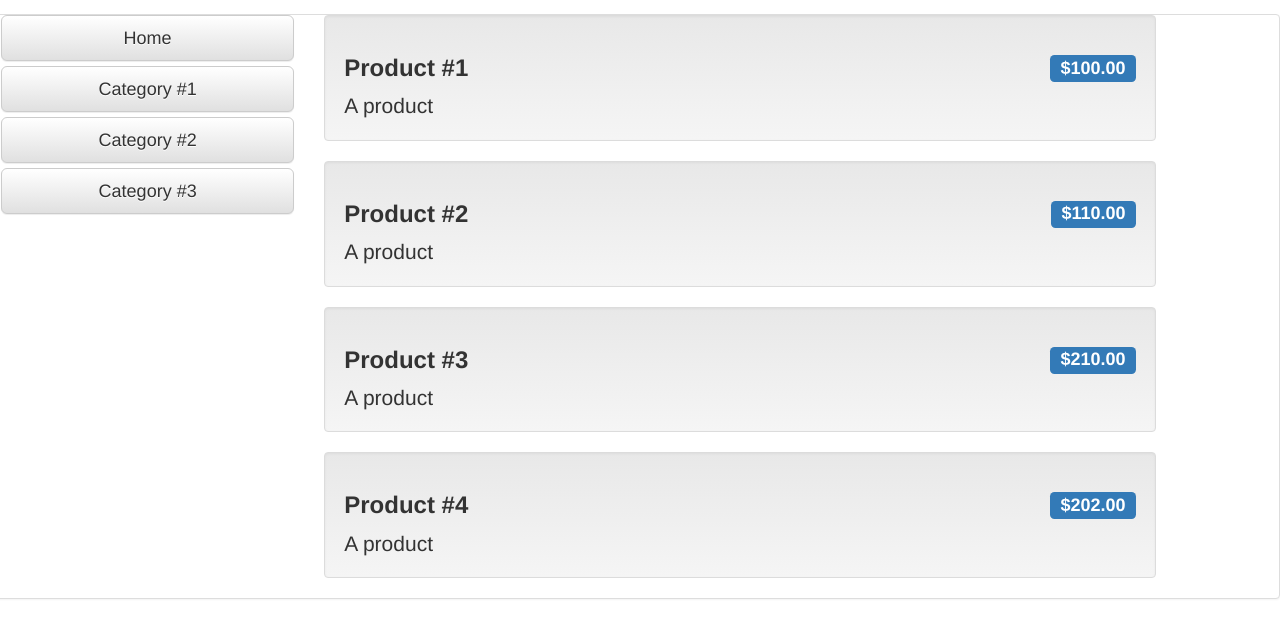
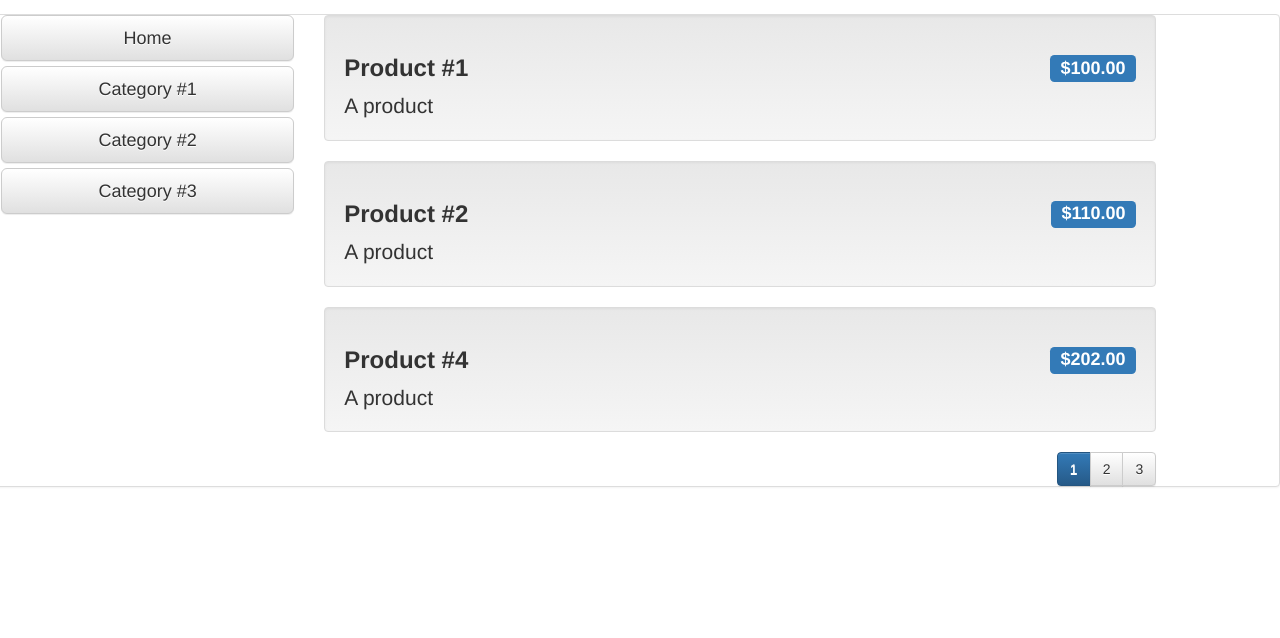
Before and after one commit to sbedulin/pro-angularjs-book, a website: page app/chapter-06-sports/app.html in a window 1280 px wide. Shown: the part 58-696 px from the top of the page. Drawn offline with nearby package versions, Linux system fonts and the light colour scheme.

Commit message:
Pagination for products

```diff
--- a/app/chapter-06-sports/app.html
+++ b/app/chapter-06-sports/app.html
@@ -30,7 +30,7 @@
     </div>
     <div class="col-xs-8">
         <div class="well"
-             ng-repeat="item in data.products | filter:categoryFilterFn | orderBy:'name'">
+             ng-repeat="item in data.products | filter:categoryFilterFn | range:selectedPage:pageSize | orderBy:'name'">
             <h3>
                 <strong>{{item.name}}</strong>
                 <span class="pull-right label label-primary">
@@ -39,6 +39,13 @@
             </h3>
             <span class="lead">{{item.description}}</span>
         </div>
+        <div class="pull-right btn-group">
+            <a ng-repeat="page in data.products | filter:categoryFilterFn | pageCount:pageSize"
+               ng-click="selectPage($index + 1)"
+               class="btn btn-default" ng-class="getPageClass($index + 1)">
+                {{$index + 1}}
+            </a>
+        </div>
     </div>
 </div>
 </body>
--- a/app/chapter-06-sports/controllers/productListControllers.js
+++ b/app/chapter-06-sports/controllers/productListControllers.js
@@ -1,10 +1,20 @@
 angular.module('sportsStore')
     .constant('productListActiveClass', 'btn-primary')
-    .controller('productListCtrl', function($scope, $filter, productListActiveClass) {
+    .constant('productListPageCount', 3)
+    .controller('productListCtrl', function($scope, $filter,
+        productListActiveClass, productListPageCount) {
         var selectedCategory = null;
+
+        $scope.selectedPage = 1;
+        $scope.pageSize = productListPageCount;
+
+        $scope.selectPage = function(newPage) {
+            $scope.selectedPage = newPage;
+        };
 
         $scope.selectCategory = function(newCategory) {
             selectedCategory = newCategory;
+            $scope.selectedPage = 1;
         };
 
         $scope.categoryFilterFn = function(product) {
@@ -14,4 +24,8 @@ angular.module('sportsStore')
         $scope.getCategoryClass = function(category) {
             return category == selectedCategory ? productListActiveClass : '';
         };
+
+        $scope.getPageClass = function(page) {
+            return page == $scope.selectedPage ? productListActiveClass : '';
+        };
     });
--- a/app/chapter-06-sports/controllers/sportsStore.js
+++ b/app/chapter-06-sports/controllers/sportsStore.js
@@ -8,8 +8,18 @@ angular.module('sportsStore')
                 category: "Category #1", price: 100 },
             { name: "Product #2", description: "A product",
                 category: "Category #1", price: 110 },
+            { name: "Product #4.1", description: "A product",
+                category: "Category #3", price: 202 },
+            { name: "Product #1.1", description: "A product",
+                category: "Category #1", price: 100 },
+            { name: "Product #2.1", description: "A product",
+                category: "Category #1", price: 110 },
             { name: "Product #3", description: "A product",
-                category: "Category #2", price: 210 }
+                category: "Category #2", price: 210 },
+            { name: "Product #4", description: "A product",
+                category: "Category #2", price: 211 },
+            { name: "Product #5", description: "A product",
+                category: "Category #2", price: 212 }
         ]
     };
 });
--- a/app/chapter-06-sports/filters/customFilters.js
+++ b/app/chapter-06-sports/filters/customFilters.js
@@ -16,4 +16,31 @@ angular.module('customFilters', [])
                 return data;
             }
         }
+    })
+    .filter('range', function($filter) {
+        return function(data, page, size) {
+            if(angular.isArray(data) && angular.isNumber(page) && angular.isNumber(size)) {
+                var startIndex = (page - 1) * size;
+                if(data.length < startIndex) {
+                    return [];
+                } else {
+                    return $filter('limitTo')(data.splice(startIndex), size);
+                }
+            } else {
+                return data;
+            }
+        };
+    })
+    .filter('pageCount', function() {
+        return function(data, size) {
+            if(angular.isArray(data)) {
+                var result = [];
+                for (var i = 0; i < Math.ceil(data.length / size); i++) {
+                    result.push(i);
+                }
+                return result;
+            } else {
+                return data;
+            }
+        };
     });
```
Lines whose indentation alone changed are shown as unchanged.
